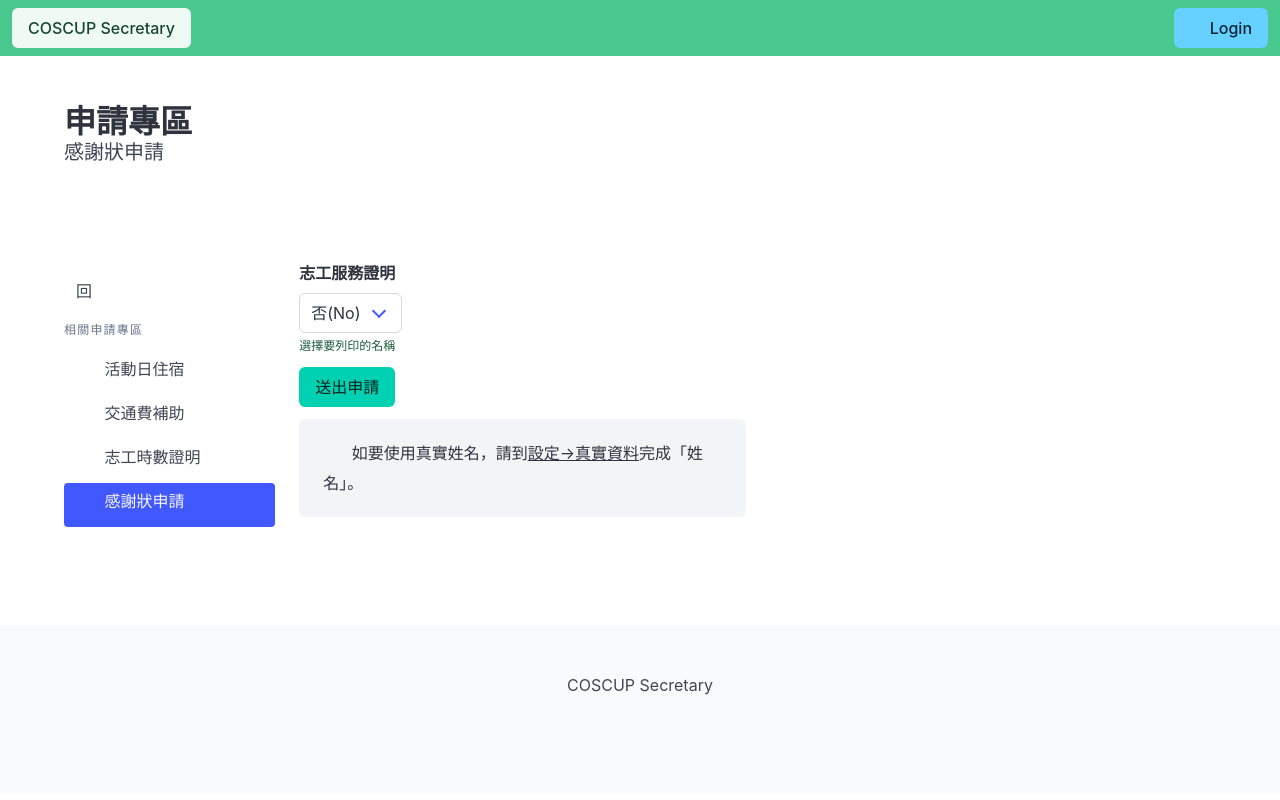
After one commit to COSCUP/COSCUP-Volunteer, a Python web app: template templates/form_appreciation.html in a window 1280 px wide. The commit adds this page. Run offline with Jinja, Linux system fonts and the light colour scheme; the template is opened without the code that fills it, so the values that code supplies are empty; some libraries are stand-ins or nearby versions.

Commit message:
Add appreciation form

```diff
--- a/templates/form.html
+++ b/templates/form.html
@@ -39,7 +39,7 @@
                         </a>
                     </li>
                     <li>
-                        <a>
+                        <a class="{%block form_menu_appreciation%}{%endblock%}" href="/team/{{team.pid}}/{{team.tid}}/form/appreciation">
                             <span class="icon"><i class="fas fa-ban"></i></span>
                             <span>感謝狀申請</span>
                         </a>
--- /dev/null
+++ b/templates/form_appreciation.html
@@ -0,0 +1,37 @@
+{% extends "form.html" %}
+{% block head_title_form %}感謝狀申請{% endblock %}
+{% block head_subtitle %}感謝狀申請{% endblock %}
+{% block form_menu_appreciation %}is-active{% endblock %}
+{% block form_body %}
+<div class="columns">
+    <div class="column is-half">
+        <form method="POST">
+            <div class="field">
+                <div class="control">
+                    <label class="label">志工服務證明</label>
+                    <div class="select">
+                        <select name="volunteer_certificate">
+                            <option value="no">否(No)</option>
+                            {% for v in names%}
+                            <option value="{{v[0]}}">是(Yes)，使用「{{v[1]}}」</option>
+                            {% endfor %}
+                        </select>
+                    </div>
+                    <p class="help is-success">選擇要列印的名稱</p>
+                </div>
+            </div>
+            <div class="field">
+                <div class="control">
+                    <button class="button is-primary" type="submit">送出申請</button>
+                </div>
+            </div>
+            <div class="field">
+                <div class="notification">
+                    <span class="icon has-text-info"><i class="fas fa-exclamation-triangle"></i></span>
+                    如要使用真實姓名，請到<a href="/setting/profile_real">設定→真實資料</a>完成「姓名」。
+                </div>
+            </div>
+        </form>
+    </div>
+</div>
+{% endblock %}
--- a/templates/team.html
+++ b/templates/team.html
@@ -79,7 +79,7 @@
                                   </a>
                               </li>
                               <li>
-                                  <a>
+                                  <a href="/team/{{team.pid}}/{{team.tid}}/form/appreciation">
                                       <span class="icon"><i class="fas fa-ban"></i></span>
                                       <span>感謝狀申請</span>
                                   </a>
```
Also changed, not shown: view/team.py (+30 -0 lines).
